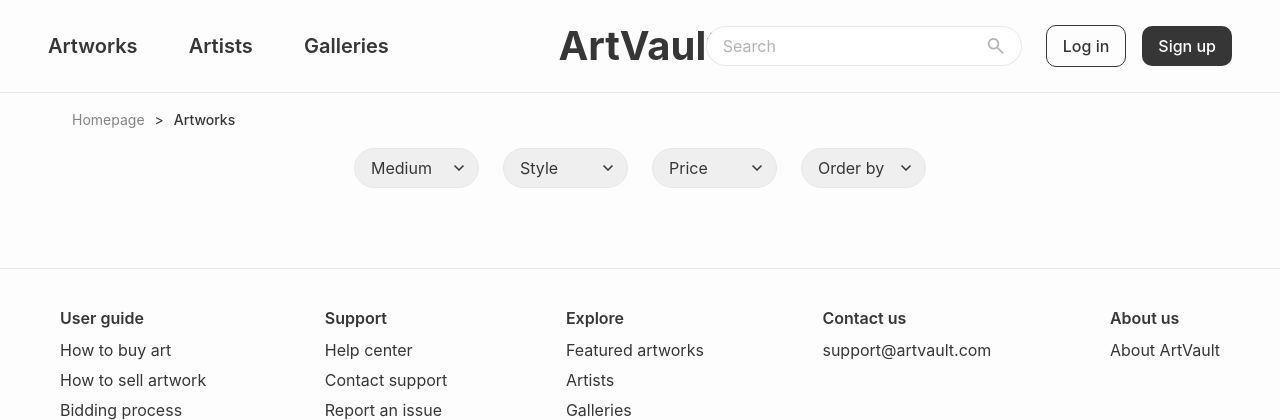
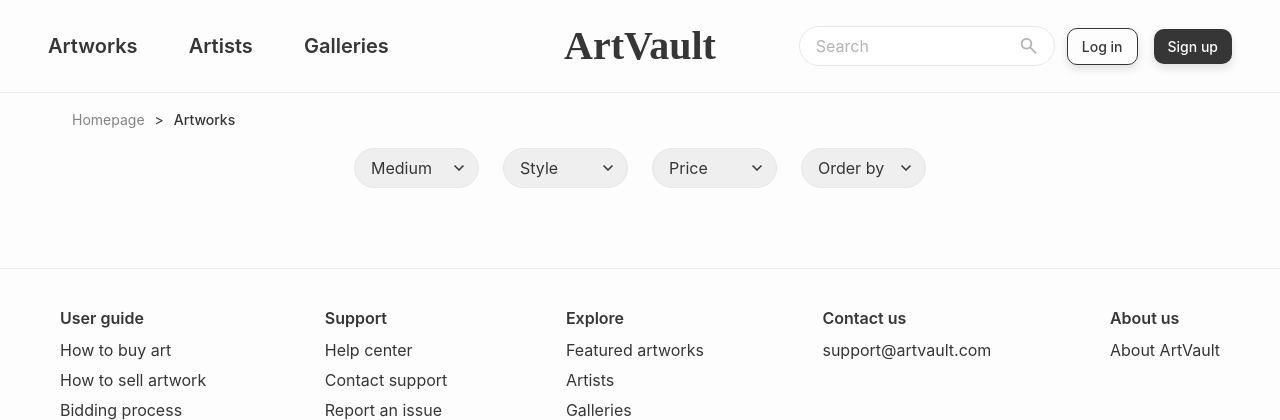
Before and after one commit to katrinlif95/T-220-VLN2-Group-25, a Django app: page /artworks/ in a window 1280 px wide. Shown: the top 420 px of the page. Run offline with Django 5.2, Linux system fonts and the light colour scheme; data that the repository does not hold is empty.

Commit message:
breytingar á search, tökkum og fl.

```diff
--- a/static/css/main.css
+++ b/static/css/main.css
@@ -63,36 +63,16 @@ h1 {
 .site-logo {
     font-size: 40px;
     font-weight: 750;
+    font-family: playfair display;
     justify-self: center;
-}
-
-.main-navigation {
-    font-size: 20px;
-    display: flex;
-
-    /* Responsive spacing between navigation links */
-    gap: clamp(24px, 4vw, 64px);
-
-    font-weight: 600;
-    justify-self: start;
-}
-
-.main-navigation a:hover {
-    text-decoration: underline;
-    text-decoration-color: var(--secondary-color);
-    text-decoration-thickness: 2px;
-    text-underline-offset: 4px;
-}
-
-.main-navigation a:active {
-    text-decoration-color: #1a6985;
 }
 
 .header-actions {
     display: flex;
     align-items: center;
-    gap: 24px;
+    gap: 12px;
     justify-self: end;
+    min-width: 0;
 }
 
 .auth-links {
@@ -124,7 +104,7 @@ h1 {
 
 /* SEARCH */
 .search {
-    width: max-content;
+    width: clamp(140px, 20vw, 300px);
     height: 40px;
     display: flex;
     align-items: center;
@@ -148,8 +128,8 @@ h1 {
     outline: none;
     border: none;
     background: transparent;
-    /* Allows the input to fill remaining space */
     flex: 1;
+    min-width: 0;
 }
 
 .search-input::placeholder {
@@ -162,6 +142,30 @@ h1 {
     font-size: 22px;
 }
 
+/* NAVIGATION */
+
+.main-navigation {
+    font-size: 20px;
+    display: flex;
+
+    /* Responsive spacing between navigation links */
+    gap: clamp(24px, 4vw, 64px);
+
+    font-weight: 600;
+    justify-self: start;
+}
+
+.main-navigation a:hover {
+    text-decoration: underline;
+    text-decoration-color: var(--secondary-color);
+    text-decoration-thickness: 2px;
+    text-underline-offset: 4px;
+}
+
+.main-navigation a:active {
+    text-decoration-color: #1a6985;
+}
+
 /* BUTTONS */
 .site-btn {
     padding: 12px 20px;
@@ -171,6 +175,7 @@ h1 {
     cursor: pointer;
     display: inline-block;
     text-decoration: none;
+    box-shadow: 0 4px 10px rgba(0, 0, 0, 0.12);
 }
 
 .btn-main {
@@ -194,12 +199,12 @@ h1 {
 
 .btn-outline-custom {
     background-color: transparent;
-    border: 1.75px solid var(--main-color);
+    border: 1px solid var(--main-color);
     color: var(--main-color);
 }
 
 .btn-outline-custom:hover {
-    background-color: var(--main-color);
+    background-color: var(--secondary-color);
     color: white;
 }
 
@@ -215,8 +220,9 @@ h1 {
 }
 
 .auth-btn {
-    padding: 8px 16px;
+    padding: 7px 14px;
     font-weight: 500;
+    font-size: 14px;
 }
 
 .hero-btn {
--- a/templates/artwork/artworks.html
+++ b/templates/artwork/artworks.html
@@ -100,13 +100,13 @@
 
                 <p class="starting-price">
                     <span>Starting bid:</span>
-                    <strong>{{ art.starting_price }} ISK</strong>
+                    <strong>{{ art.starting_price|isk }} ISK</strong>
                 </p>
 
                 {% if art.current_bid %}
                     <p class="current-price">
                         <span>Current bid:</span>
-                        <strong>{{ art.current_price }} ISK</strong>
+                        <strong>{{ art.current_price|isk }} ISK</strong>
                     </p>
                 {% endif %}
 
```
